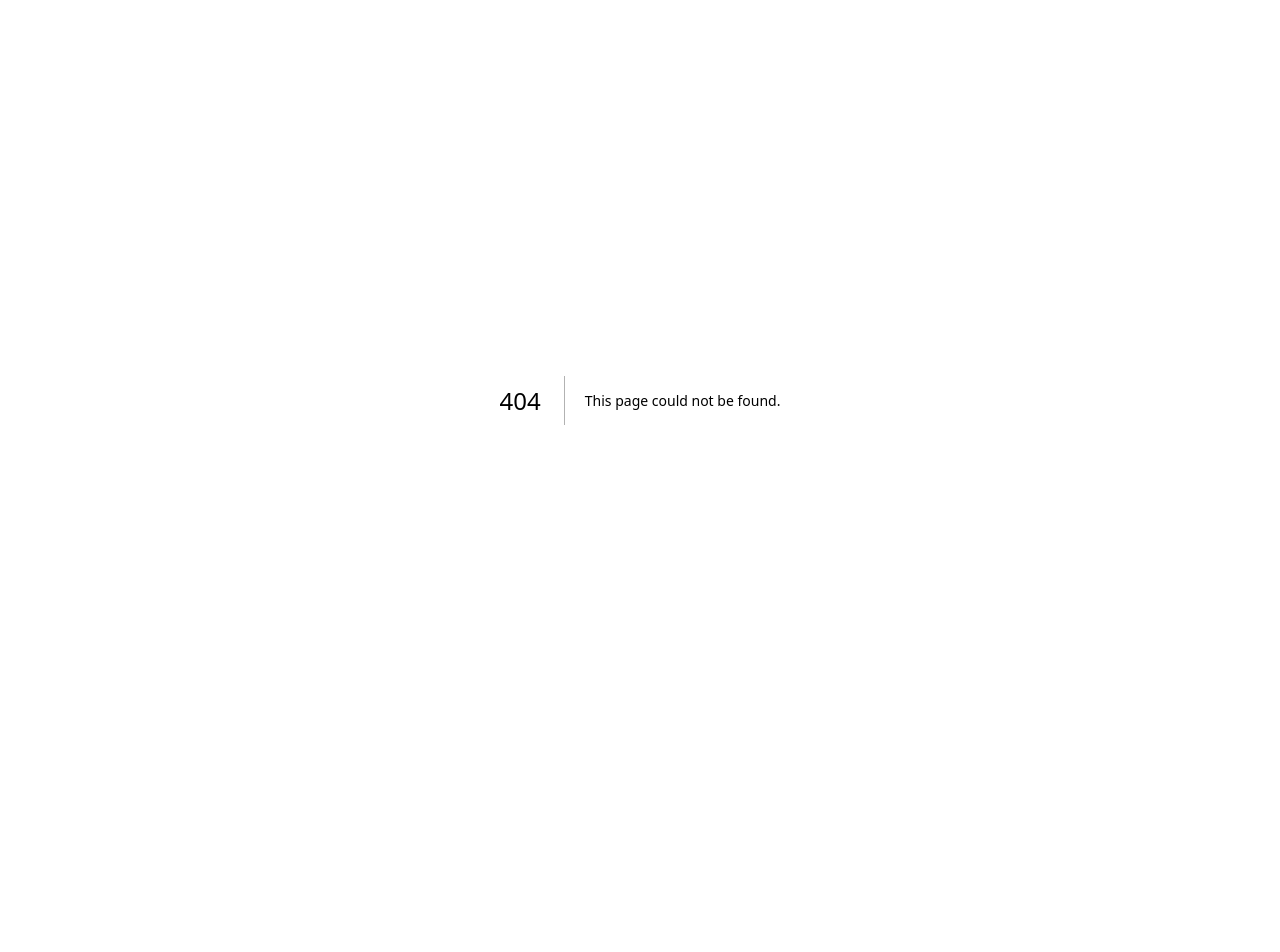
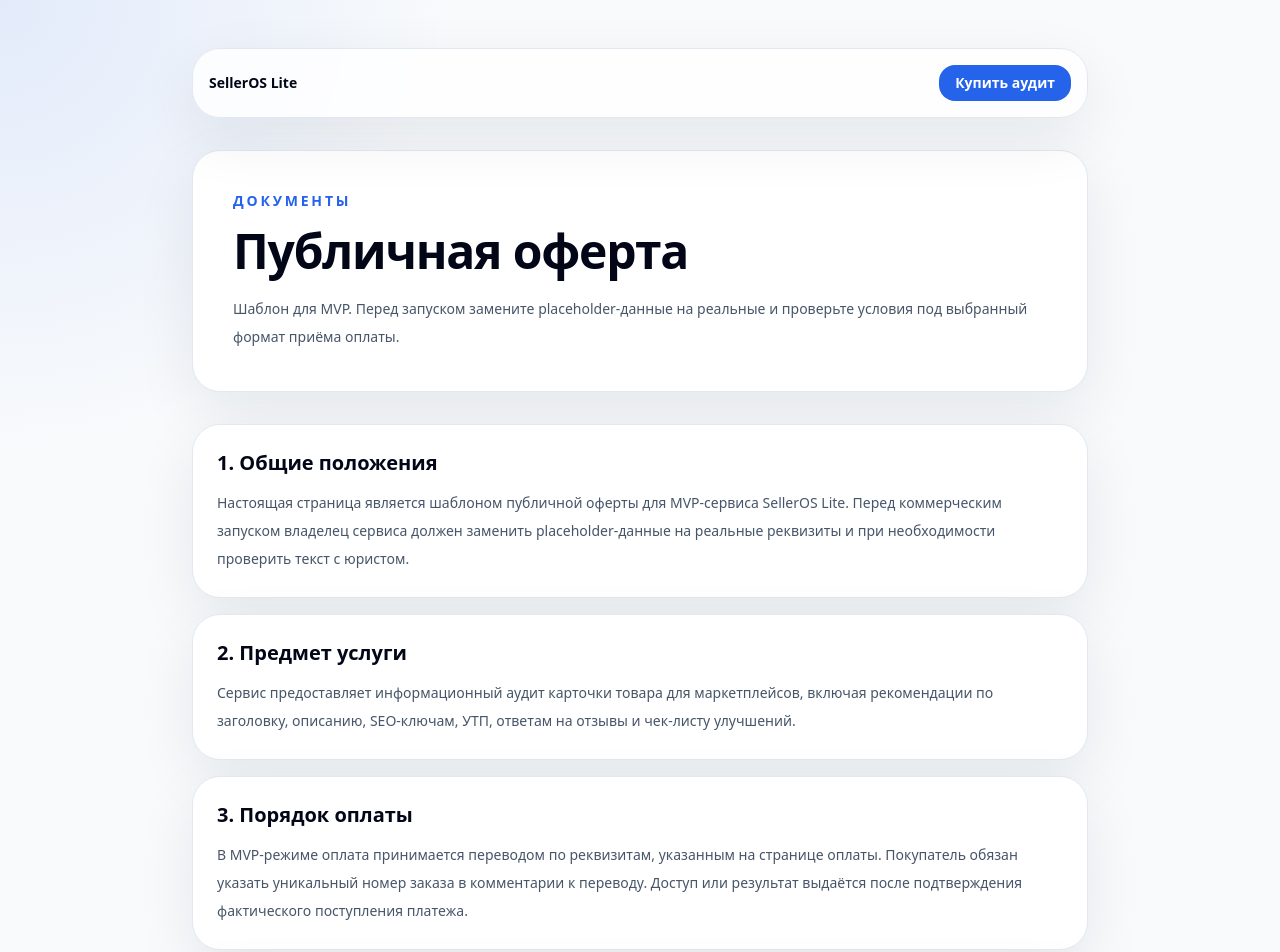
Before and after one commit to TerraTectra/AutoMoney, a Next.js app: page /oferta in a window 1280 px wide. Before the commit this address had no page. Shown: the top 952 px of the page. Before the commit the page ends 800 px from the top, so only its background shows below. Built offline with nearby package versions, Linux system fonts and the light colour scheme.

Commit message:
Add public offer template page

```diff
--- /dev/null
+++ b/app/oferta/page.tsx
@@ -0,0 +1,72 @@
+import Link from 'next/link';
+
+export const metadata = {
+  title: 'Публичная оферта — SellerOS Lite',
+  description: 'Шаблон публичной оферты для MVP SellerOS Lite. Перед запуском замените placeholder-данные на реальные.'
+};
+
+const sections = [
+  {
+    title: '1. Общие положения',
+    text:
+      'Настоящая страница является шаблоном публичной оферты для MVP-сервиса SellerOS Lite. Перед коммерческим запуском владелец сервиса должен заменить placeholder-данные на реальные реквизиты и при необходимости проверить текст с юристом.'
+  },
+  {
+    title: '2. Предмет услуги',
+    text:
+      'Сервис предоставляет информационный аудит карточки товара для маркетплейсов, включая рекомендации по заголовку, описанию, SEO-ключам, УТП, ответам на отзывы и чек-листу улучшений.'
+  },
+  {
+    title: '3. Порядок оплаты',
+    text:
+      'В MVP-режиме оплата принимается переводом по реквизитам, указанным на странице оплаты. Покупатель обязан указать уникальный номер заказа в комментарии к переводу. Доступ или результат выдаётся после подтверждения фактического поступления платежа.'
+  },
+  {
+    title: '4. Порядок оказания услуги',
+    text:
+      'После подтверждения оплаты результат отправляется на email, указанный покупателем при оформлении заказа. Срок выдачи результата и формат материалов могут уточняться на странице оплаты или в письме заказа.'
+  },
+  {
+    title: '5. Ограничения результата',
+    text:
+      'Рекомендации сервиса носят информационный характер. Сервис не гарантирует рост продаж, изменение ранжирования на маркетплейсе или прохождение модерации карточки товара.'
+  },
+  {
+    title: '6. Возвраты',
+    text:
+      'Условия возврата должны быть дополнены владельцем сервиса перед запуском. В MVP-режиме спорные ситуации рассматриваются через email поддержки.'
+  },
+  {
+    title: '7. Контакты',
+    text:
+      'Email поддержки и данные владельца сервиса указываются на странице контактов и в переменных окружения проекта.'
+  }
+];
+
+export default function OfertaPage() {
+  return (
+    <main className="min-h-screen px-6 py-8 sm:py-12">
+      <div className="mx-auto max-w-4xl">
+        <nav className="mb-8 flex items-center justify-between rounded-3xl border border-slate-200 bg-white/80 p-4 shadow-soft backdrop-blur">
+          <Link href="/" className="text-sm font-black text-slate-950">SellerOS Lite</Link>
+          <Link href="/pay" className="rounded-2xl bg-blue-600 px-4 py-2 text-sm font-bold text-white transition hover:bg-blue-700">Купить аудит</Link>
+        </nav>
+
+        <section className="rounded-3xl border border-slate-200 bg-white p-8 shadow-soft sm:p-10">
+          <p className="text-sm font-semibold uppercase tracking-[0.2em] text-blue-600">Документы</p>
+          <h1 className="mt-4 text-4xl font-black leading-tight tracking-tight text-slate-950 sm:text-5xl">Публичная оферта</h1>
+          <p className="mt-5 text-sm leading-7 text-slate-600">Шаблон для MVP. Перед запуском замените placeholder-данные на реальные и проверьте условия под выбранный формат приёма оплаты.</p>
+        </section>
+
+        <section className="mt-8 space-y-4">
+          {sections.map((section) => (
+            <article key={section.title} className="rounded-3xl border border-slate-200 bg-white p-6 shadow-soft">
+              <h2 className="text-xl font-black text-slate-950">{section.title}</h2>
+              <p className="mt-3 text-sm leading-7 text-slate-600">{section.text}</p>
+            </article>
+          ))}
+        </section>
+      </div>
+    </main>
+  );
+}
```
